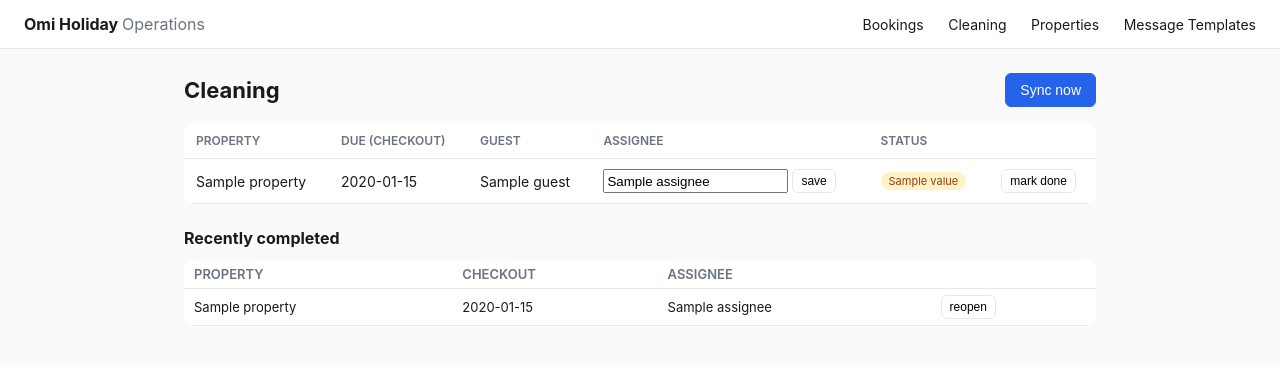
After one commit to Oceanorealty/omi-holiday-ops, a FastAPI app: template app/templates/cleaning.html in a window 1280 px wide. The commit adds this page. Shown: the top 365 px of the page. Run offline with FastAPI, Linux system fonts and the light colour scheme; the template is opened without the code that fills it: most values are stand-ins (such as "Sample title", 1, 10 or a date in 2020).

Commit message:
Add Phase 3: cleaning task dispatch
One cleaning task per booking, auto-created at sync time with a due date
of checkout. Defaults to the property's default cleaner if set. A
cancelled booking's not-yet-done task is removed rather than left
dangling. New Cleaning page: assign/reassign, mark done, reopen.

Co-Authored-By: Claude Sonnet 5 <noreply@anthropic.com>

```diff
--- a/app/main.py
+++ b/app/main.py
@@ -12,6 +12,8 @@ from app.db import Base, SessionLocal, engine
 from app.models import (
     Booking,
     BookingStatus,
+    CleaningStatus,
+    CleaningTask,
     Guest,
     IcalFeed,
     MessageLog,
@@ -19,6 +21,7 @@ from app.models import (
     PlatformName,
     Property,
 )
+from app.sync.cleaning import sync_cleaning_tasks
 from app.sync.ical_sync import recompute_conflicts, sync_all, sync_feed
 
 Base.metadata.create_all(bind=engine)
@@ -35,6 +38,7 @@ def _scheduled_sync():
     db = SessionLocal()
     try:
         sync_all(db)
+        sync_cleaning_tasks(db)
         process_due_messages(db)
     finally:
         db.close()
@@ -99,6 +103,7 @@ def trigger_sync():
     db = SessionLocal()
     try:
         sync_all(db)
+        sync_cleaning_tasks(db)
         process_due_messages(db)
     finally:
         db.close()
@@ -189,10 +194,11 @@ def add_feed(property_id: int, platform: str = Form(...), url: str = Form(...)):
         db.add(feed)
         db.commit()
         db.refresh(feed)
-        # Sync immediately so the new feed's data — and any conflicts it creates
-        # against existing bookings — shows up without waiting for the schedule.
+        # Sync immediately so the new feed's data — and any conflicts or cleaning
+        # tasks it creates — shows up without waiting for the schedule.
         sync_feed(db, feed)
         recompute_conflicts(db)
+        sync_cleaning_tasks(db)
     finally:
         db.close()
     return RedirectResponse(url="/properties", status_code=303)
@@ -209,3 +215,69 @@ def delete_feed(feed_id: int):
     finally:
         db.close()
     return RedirectResponse(url="/properties", status_code=303)
+
+
+@app.get("/cleaning")
+def cleaning_page(request: Request):
+    db = SessionLocal()
+    try:
+        tasks = (
+            db.query(CleaningTask)
+            .filter(CleaningTask.status != CleaningStatus.done)
+            .order_by(CleaningTask.due_date)
+            .all()
+        )
+        done_tasks = (
+            db.query(CleaningTask)
+            .filter(CleaningTask.status == CleaningStatus.done)
+            .order_by(CleaningTask.due_date.desc())
+            .limit(20)
+            .all()
+        )
+        return templates.TemplateResponse(
+            "cleaning.html",
+            {"request": request, "tasks": tasks, "done_tasks": done_tasks, "now": datetime.utcnow()},
+        )
+    finally:
+        db.close()
+
+
+@app.post("/cleaning/{task_id}/assign")
+def assign_cleaning_task(task_id: int, assignee: str = Form("")):
+    db = SessionLocal()
+    try:
+        task = db.get(CleaningTask, task_id)
+        if task:
+            task.assignee = assignee or None
+            if task.status != CleaningStatus.done:
+                task.status = CleaningStatus.assigned if assignee else CleaningStatus.pending
+            db.commit()
+    finally:
+        db.close()
+    return RedirectResponse(url="/cleaning", status_code=303)
+
+
+@app.post("/cleaning/{task_id}/done")
+def complete_cleaning_task(task_id: int):
+    db = SessionLocal()
+    try:
+        task = db.get(CleaningTask, task_id)
+        if task:
+            task.status = CleaningStatus.done
+            db.commit()
+    finally:
+        db.close()
+    return RedirectResponse(url="/cleaning", status_code=303)
+
+
+@app.post("/cleaning/{task_id}/reopen")
+def reopen_cleaning_task(task_id: int):
+    db = SessionLocal()
+    try:
+        task = db.get(CleaningTask, task_id)
+        if task:
+            task.status = CleaningStatus.assigned if task.assignee else CleaningStatus.pending
+            db.commit()
+    finally:
+        db.close()
+    return RedirectResponse(url="/cleaning", status_code=303)
--- a/app/models.py
+++ b/app/models.py
@@ -119,8 +119,6 @@ class Booking(Base):
 
 
 class CleaningTask(Base):
-    """Stubbed for Phase 3 — schema exists now so Phase 1 data doesn't need a migration later."""
-
     __tablename__ = "cleaning_tasks"
 
     id = Column(Integer, primary_key=True)
--- a/app/templates/base.html
+++ b/app/templates/base.html
@@ -11,6 +11,7 @@
     <div class="brand">Omi Holiday <span>Operations</span></div>
     <nav>
       <a href="/">Bookings</a>
+      <a href="/cleaning">Cleaning</a>
       <a href="/properties">Properties</a>
       <a href="/templates">Message Templates</a>
     </nav>
--- /dev/null
+++ b/app/templates/cleaning.html
@@ -0,0 +1,83 @@
+{% extends "base.html" %}
+{% block title %}Cleaning — Omi Holiday{% endblock %}
+{% block content %}
+
+<div class="page-head">
+  <h1>Cleaning</h1>
+  <form method="post" action="/sync">
+    <button class="btn primary" type="submit">Sync now</button>
+  </form>
+</div>
+
+{% if tasks|length == 0 %}
+<div class="empty-state">
+  <p>No cleaning tasks due. They're created automatically from checkout dates when bookings sync.</p>
+</div>
+{% else %}
+<table class="table">
+  <thead>
+    <tr>
+      <th>Property</th>
+      <th>Due (checkout)</th>
+      <th>Guest</th>
+      <th>Assignee</th>
+      <th>Status</th>
+      <th></th>
+    </tr>
+  </thead>
+  <tbody>
+    {% for t in tasks %}
+    <tr class="{{ 'conflict' if t.due_date.date() < now.date() else '' }}">
+      <td>{{ t.booking.property.name }}</td>
+      <td>
+        {{ t.due_date.strftime('%Y-%m-%d') }}
+        {% if t.due_date.date() < now.date() %}<span class="tag tag-warn">overdue</span>{% endif %}
+      </td>
+      <td>{{ t.booking.guest.name if t.booking.guest and t.booking.guest.name else (t.booking.summary or '—') }}</td>
+      <td>
+        <form method="post" action="/cleaning/{{ t.id }}/assign" class="inline-form">
+          <input type="text" name="assignee" placeholder="assignee" value="{{ t.assignee or '' }}" />
+          <button class="btn tiny" type="submit">save</button>
+        </form>
+      </td>
+      <td><span class="tag {{ 'tag-ok' if t.status.value == 'assigned' else 'tag-warn' }}">{{ t.status.value }}</span></td>
+      <td>
+        <form method="post" action="/cleaning/{{ t.id }}/done">
+          <button class="btn tiny" type="submit">mark done</button>
+        </form>
+      </td>
+    </tr>
+    {% endfor %}
+  </tbody>
+</table>
+{% endif %}
+
+{% if done_tasks %}
+<h2 style="margin-top:24px">Recently completed</h2>
+<table class="table small">
+  <thead>
+    <tr>
+      <th>Property</th>
+      <th>Checkout</th>
+      <th>Assignee</th>
+      <th></th>
+    </tr>
+  </thead>
+  <tbody>
+    {% for t in done_tasks %}
+    <tr>
+      <td>{{ t.booking.property.name }}</td>
+      <td>{{ t.due_date.strftime('%Y-%m-%d') }}</td>
+      <td>{{ t.assignee or '—' }}</td>
+      <td>
+        <form method="post" action="/cleaning/{{ t.id }}/reopen">
+          <button class="btn tiny" type="submit">reopen</button>
+        </form>
+      </td>
+    </tr>
+    {% endfor %}
+  </tbody>
+</table>
+{% endif %}
+
+{% endblock %}
```
Also changed, not shown: app/sync/cleaning.py (added, +41 -0 lines).
